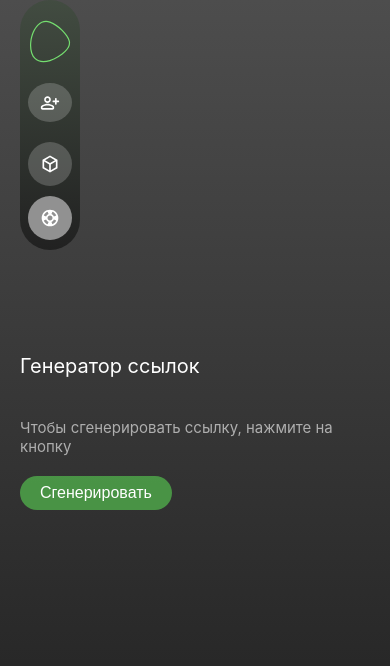
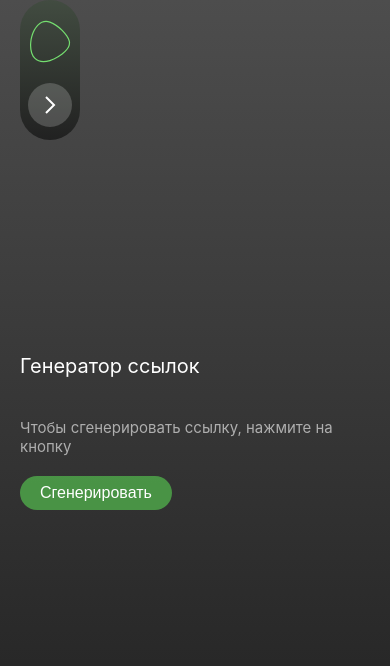
Before and after one commit to dkim08/email-react, a React (Create React App) app: page /links in a window 390 px wide. Shown: the top 666 px of the page. Built offline with nearby package versions, Linux system fonts and the light colour scheme.

Commit message:
added mobile adaptation header

```diff
--- a/src/components/Header/index.jsx
+++ b/src/components/Header/index.jsx
@@ -34,12 +34,13 @@ const Header = () => {
         }
 
         return (
-            <div
-                id={`expand-button-${isMobileMenuExpanded ? 'expanded' : 'close'}`}
-                className={`nav-button-container`}
-                onClick={handleExpand}
-            >
-                <SvgSelector name="iconArrow" />
+            <div className='expand-button'>
+                <div
+                    className={`nav-button-container ${isMobileMenuExpanded ? 'expanded' : 'close'}`}
+                    onClick={handleExpand}
+                >
+                <SvgSelector name="arrowUp" />
+            </div>
             </div>
         );
     }
--- a/src/components/Header/style.css
+++ b/src/components/Header/style.css
@@ -25,13 +25,18 @@
     background: linear-gradient(to top, rgb(33, 33, 33), rgb(66, 76, 65) );
     border-radius: 70px;
     width: 60px;
-    max-height: 250px;
+    max-height: 140px;
     display: flex;
     flex-direction: column;
     align-items: center;
     justify-content: flex-start;
     gap: 20px;
     transition: all 0.2s ease-in-out;
+    overflow: hidden;
+}
+
+.mobile-header.expanded {
+    max-height: 280px;
 }
 
 .logo-container {
@@ -63,6 +68,13 @@
     justify-content: center;
 }
 
+.expand-button > .nav-button-container.close,
+.expand-button > .nav-button-container {
+    /* animation: rotateArrowReverse 3s; */
+    transform: rotate(0deg);
+    transition: all 0.3s ease-in-out;
+}
+
 .nav-button-container button {
     z-index: 10;
 }
@@ -76,5 +88,35 @@
 .mobile-arrow {
     font-size: 50px;
     color: #fff;
+}
 
+.expand-button > .nav-button-container.expanded {
+    transition: all 0.3s ease-in-out;
+    /* transform: rotate(90deg); */
+    /* animation: rotateArrow 3s; */
+    transform: rotate(90deg);
 }
+
+.nav-button-container.close {
+    /* transform: rotate(0deg); */
+    /* transition: all 0.3s ease-in-out; */
+    /* animation: rotateArrowReverse 3s; */
+}
+
+@keyframes rotateArrow {
+    from {
+        transform: rotate(0deg);
+    }
+    to {
+        transform: rotate(90deg);
+    }
+}
+
+@keyframes rotateArrowReverse {
+    from {
+        transform: rotate(90deg);
+    }
+    to {
+        transform: rotate(0deg);
+    }
+}
--- a/src/components/SvgSelector/index.jsx
+++ b/src/components/SvgSelector/index.jsx
@@ -7,7 +7,7 @@ import iconOne from "../../assests/iconOne.svg";
 import iconPerson from "../../assests/iconPerson.svg";
 import iconRemove from "../../assests/iconRemove.svg";
 import iconRename from "../../assests/iconRename.svg";
-import iconArrow from "../../assests/arrowUp.svg"
+import arrowUp from "../../assests/arrowUp.svg"
 
 
 const SvgSelector = ({name, action}) => {
@@ -20,8 +20,9 @@ const SvgSelector = ({name, action}) => {
     let iconAsset;
 
     switch (name) {
-        case "iconArrow":
-            iconAsset = iconArrow;
+        case "arrowUp":
+            iconAsset = arrowUp;
+            break;
         case "iconAdd":
             iconAsset = iconAdd;
             break;
```
